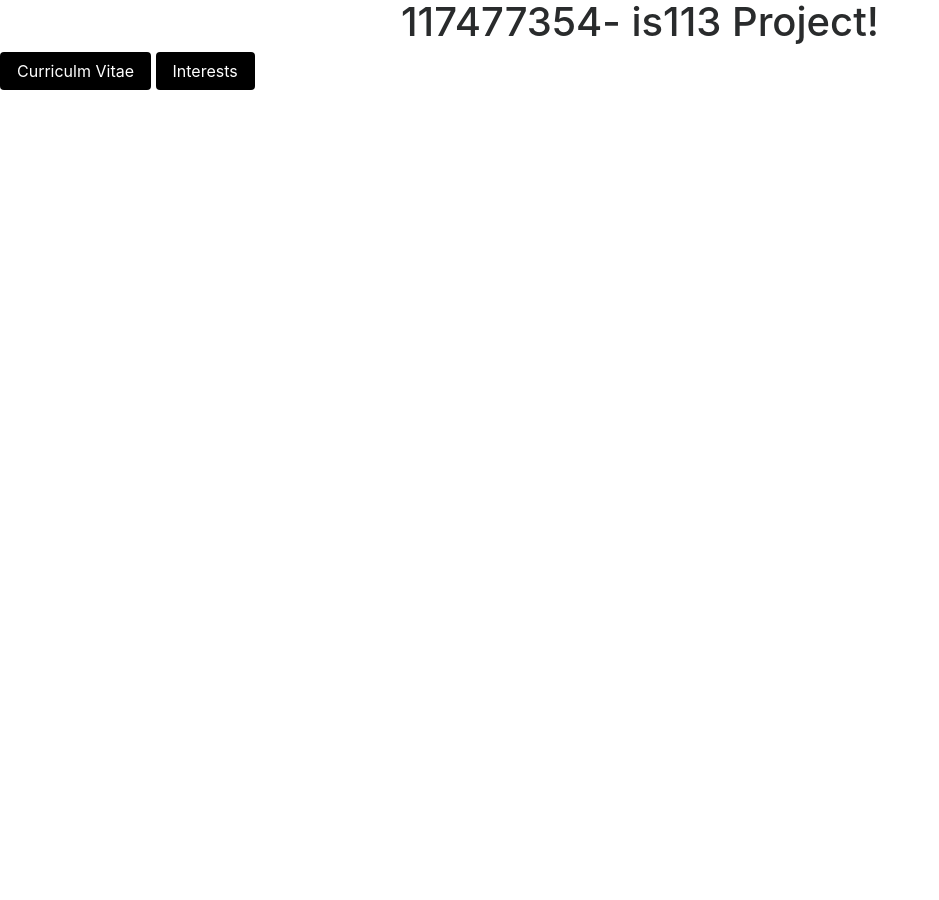
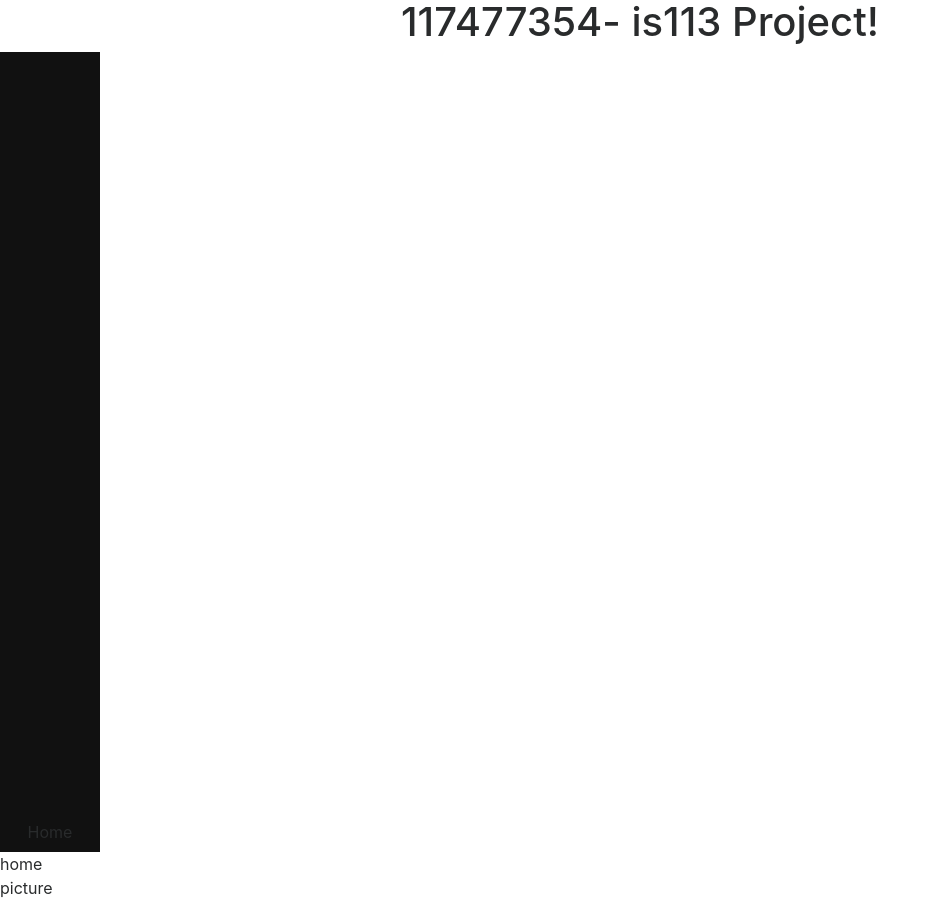
Before and after one commit to JoeLane15/is117477354, a PHP site: page / in a window 1280 px wide. Shown: the whole page, without its empty margins (0-939 px from the left). Before the commit the page ends 90 px from the top, so only its background shows below. Run offline with PHP 8.4, Linux system fonts and the light colour scheme; some libraries are stand-ins or nearby versions.

Commit message:
Background

```diff
--- a/CV/cv_page3.html
+++ b/CV/cv_page3.html
@@ -15,9 +15,9 @@
      <body>
          <h1 class ="mainheading">Work Experience</h1>
 
-         <p><strong>Company:</strong>Hazeltree Bar</p>
-         <p><strong>Job Title:</strong>Server</p>
-         <p><strong>Year:</strong>2017-Present</p>
+         <p class ="text"><strong>Company:</strong>Hazeltree Bar</p>
+         <p class ="text"><strong>Job Title:</strong>Server</p>
+         <p class ="text"><strong>Year:</strong>2017-Present</p>
 
 
          <a href="../homepage.html"   class="btn">Next</a>
--- a/Interests/Sports.html
+++ b/Interests/Sports.html
@@ -15,8 +15,8 @@
     <body>
         <h1 class="mainheading">Sports</h1>
 
-        <p><strong>Favourite Sport:</strong> Rugby</p>
-        <p><strong>Favourite team:</strong> Munster RFC</p>
+        <p class ="text"><strong>Favourite Sport:</strong> Rugby</p>
+        <p class ="text"><strong>Favourite team:</strong> Munster RFC</p>
         <br>
         <a href="travel.html" class="btn">Next</a>
 
--- a/Interests/int_pages.css
+++ b/Interests/int_pages.css
@@ -1,6 +1,7 @@
 #section1{
     background-color: rgb(238, 0, 90);
 }
+
 #section2{
     background-color: rgb(44, 62, 80);
 }
--- a/Interests/travel.html
+++ b/Interests/travel.html
@@ -27,13 +27,12 @@
     <body>
 
         <div id="pagepiling">
-	        <div class="section" id="section1">Where I have been:England, France, Wales</div>
+	        <div class="section" id="section1">Where I have been: England, France, Wales</div>
 	        <div class="section" id="section2">Want to visit: America </div>
 	        <div class="section" id="section3">
 	            Settle in: Ireland
-	            <br>
+	            <br/>
 	            <a href="../homepage.html" class="btn">Home</a>
-	            </br>
 	        </div>
         </div>
 
--- a/homepage.html
+++ b/homepage.html
@@ -12,12 +12,23 @@
                <script src="https://cdnjs.cloudflare.com/ajax/libs/popper.js/1.12.9/umd/popper.min.js" integrity="sha384-ApNbgh9B+Y1QKtv3Rn7W3mgPxhU9K/ScQsAP7hUibX39j7fakFPskvXusvfa0b4Q" crossorigin="anonymous"></script>
 
                        <script src="https://maxcdn.bootstrapcdn.com/bootstrap/4.0.0-beta.3/js/bootstrap.min.js" integrity="sha384-a5N7Y/aK3qNeh15eJKGWxsqtnX/wWdSZSKp+81YjTmS15nvnvxKHuzaWwXHDli+4" crossorigin="anonymous"></script>
+
      </head>
     <body>
         <h1 class= "mainheading">117477354- is113 Project! </h1>
 
-        <a href="CV/cv_page1.html"   class="btn">Curriculm Vitae</a>
-        <a href="Interests/Sports.html"    class="btn">Interests</a>
-
+   <div class="navbar">
+       <div class="item"></div>
+       <div class="fa fa-user"></div>
+       <div class="label"> Home</div>
+   </div>
+    <div class="item"></div>
+       <div class="fa fa-home"></div>
+       <div class="label"> home</div>
+   </div>
+    <div class="item"></div>
+       <div class="fa fa-picture-o"></div>
+       <div class="label"> picture</div>
+   </div>
     </body>
 </html>
--- a/mystylesheet.css
+++ b/mystylesheet.css
@@ -1,4 +1,7 @@
 .mainheading{
+    text-align:center;
+}
+.text{
     text-align:center;
 }
 .btn {
@@ -11,3 +14,64 @@
     background-color: #555555;
     color:red;
 }
+
+body {
+    background-image: url(https://dingo.care2.com/pictures/greenliving/1407/1406075.large.jpg) no-repeat;
+    background-size: cover;
+    font-family:arial;
+    color:white;
+    background-repeat: no-repeat
+}
+
+@import "https://cdnjs.cloudflare.com/ajax/libs/font-awesome/4.7.0/css/font-awesome.min.css";
+* {
+    margin:0px;
+    padding:0px;
+    box-sizing: border-box;
+}
+.navbar {
+    position: :fixed;
+    top:0px;
+    left:0px;
+    width:100px;
+    height:100vh;
+    background:#111;
+    display:flex;
+    flex-direction:column;
+}
+.navbar .item {
+    flex:1;
+    text-align:center;
+    display:flex;
+    justify-content:center;
+    flex-direction:column;
+}
+.navbar .item div.fa {
+    font-size: 25px;
+    color:#eee;
+    transition:all 100ms ease;
+}
+.navbar .item div.label {
+    color:#eee;
+    position:relative;
+    top:5px;
+    font-size:16px;
+    font-family:"Oswald";
+    transition:all 300ms cubic-bezier(0.68,-0.55,0.27,1.55);
+    left:-100px;
+}
+.navbar:hover .item .label{
+    left:0px;
+}
+.navbar:hover .item:nth-child(1) div.fa {
+    color:#e86def;
+}
+.navbar:hover .item:nth-child(2) div.fa {
+    color:#79e69d;
+}
+.navbar:hover .item:nth-child(3) div.fa {
+    color:#55acee;
+}
+.navbar:hover .item:nth-child(4) div.fa {
+    color:#e65d61;
+}
```
Also changed, not shown: CV/cv_page1.html (+4 -4 lines), CV/cv_page2.html (+5 -5 lines), sidebar.sass (added, +48 -0 lines).
